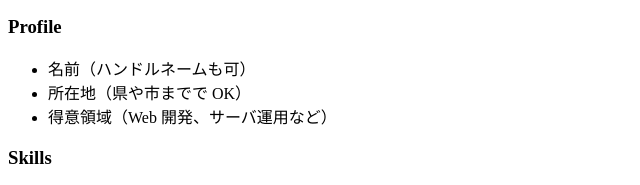
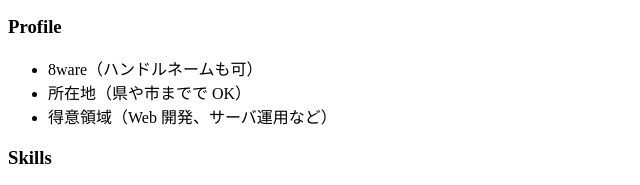
Before and after one commit to 8ware2007/8ware2007.github.io, a plain HTML site: page index.html in a window 1280 px wide. Shown: the part 178-363 px from the top of the page, 0-640 px from the left. Drawn offline with Linux system fonts and the light colour scheme.

Commit message:
ポートフォリオに必要な情報を追加

```diff
--- a/index.html
+++ b/index.html
@@ -16,7 +16,7 @@
 
     <h3>Profile</h3>
     <ul>
-      <li>名前（ハンドルネームも可）</li>
+      <li>8ware（ハンドルネームも可）</li>
       <li>所在地（県や市までで OK）</li>
       <li>得意領域（Web 開発、サーバ運用など）</li>
     </ul>
```
